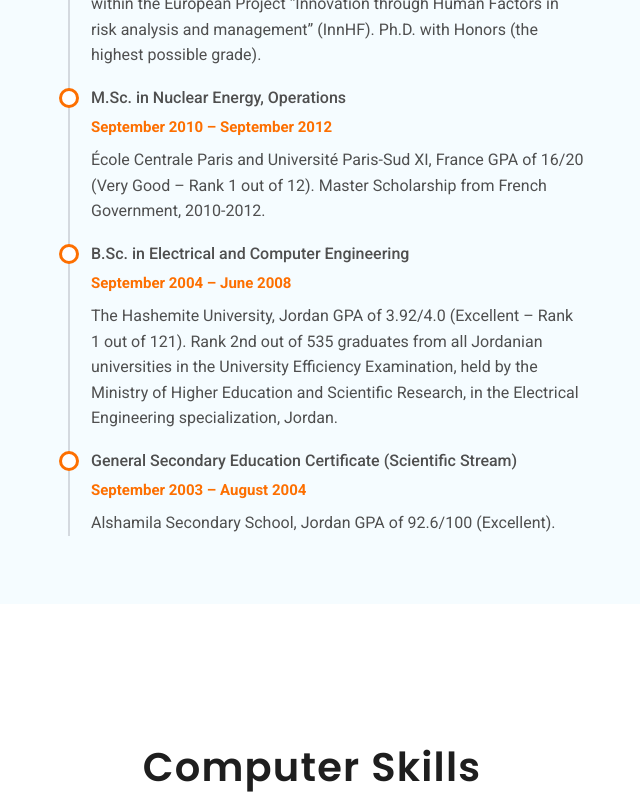
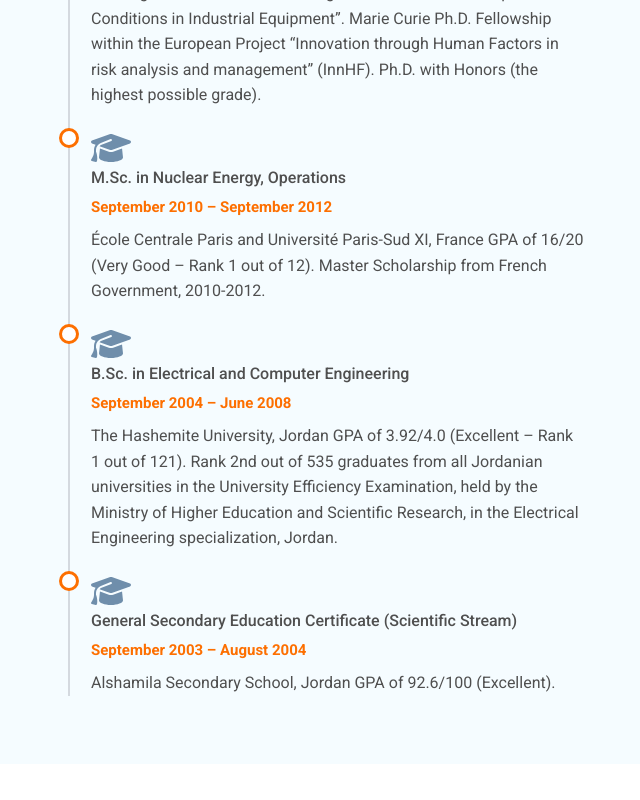
Before and after one commit to duhamjilani/portfolio_sameer, a React (Create React App) app: page /about in a window 1280 px wide. Shown: the part 1500-2300 px from the top of the page, without its empty margins (328-968 px from the left). Built offline with nearby package versions, Linux system fonts and the light colour scheme; no server answers.

Commit message:
with update cv button 29-11-2024

```diff
--- a/src/index.js
+++ b/src/index.js
@@ -6,7 +6,7 @@ import App from "./App";
 import { BrowserRouter } from "react-router-dom";
 import 'bootstrap/dist/css/bootstrap.min.css';
 import 'mdb-react-ui-kit/dist/css/mdb.min.css';
-// import '@fortawesome/fontawesome-free/css/all.min.css';
+//import '@fortawesome/fontawesome-free/css/all.min.css';
 import 'animate.css';
 
 
--- a/src/pages/About/About.jsx
+++ b/src/pages/About/About.jsx
@@ -10,7 +10,7 @@ import { SiLatex } from "react-icons/si";
 import windows from "../../assets/windows.png";
 import microsoft from "../../assets/microsoft.png";
 import { SiResearchgate } from "react-icons/si";
-import { FaGoogleScholar } from "react-icons/fa6";
+import { FaGoogleScholar,FaGraduationCap } from "react-icons/fa6";
 import { FaUniversity } from "react-icons/fa";
 import { Title } from "../../components/index";
 
@@ -197,13 +197,16 @@ const About = () => {
             <MDBCol md="6" offsetMd="3">
               <ul className="timeline-3">
                 <li>
-                  <MDBIcon
+                  {/* <MDBIcon
                     fas
                     icon="graduation-cap"
                     size="2x"
                     style={{ color: "rgba(0, 52, 102, 1)" }}
                     className="animate__animated animate__fadeIn animate__infinite animate__delay-2s"
-                  />
+                  /> */}
+                 <FaGraduationCap style={{ color: "rgba(0, 52, 102, 1)", fontSize: "40px" }}  className="animate__animated animate__fadeIn animate__infinite animate__delay-2s" />
+
+
                   <h6>Ph.D. in Energy and Nuclear Science and Technology</h6>
                   <div className="card-date">January 2013 – March 2016</div>
                   <p className="mt-2">
@@ -219,13 +222,8 @@ const About = () => {
                   </p>
                 </li>
                 <li>
-                  <MDBIcon
-                    fas
-                    icon="graduation-cap"
-                    size="2x"
-                    style={{ color: "rgba(0, 52, 102, 1)" }}
-                    className="animate__animated animate__fadeIn animate__infinite animate__delay-2s"
-                  />
+                <FaGraduationCap style={{ color: "rgba(0, 52, 102, 1)", fontSize: "40px" }}  className="animate__animated animate__fadeIn animate__infinite animate__delay-2s" />
+
                   <h6>M.Sc. in Nuclear Energy, Operations</h6>
                   <div className="card-date">
                     September 2010 – September 2012
@@ -237,13 +235,8 @@ const About = () => {
                   </p>
                 </li>
                 <li>
-                  <MDBIcon
-                    fas
-                    icon="graduation-cap"
-                    size="2x"
-                    style={{ color: "rgba(0, 52, 102, 1)" }}
-                    className="animate__animated animate__fadeIn animate__infinite animate__delay-2s"
-                  />
+                <FaGraduationCap style={{ color: "rgba(0, 52, 102, 1)", fontSize: "40px" }}  className="animate__animated animate__fadeIn animate__infinite animate__delay-2s" />
+
                   <h6>B.Sc. in Electrical and Computer Engineering</h6>
                   <div className="card-date">September 2004 – June 2008</div>
                   <p className="mt-2">
@@ -256,13 +249,8 @@ const About = () => {
                   </p>
                 </li>
                 <li>
-                  <MDBIcon
-                    fas
-                    icon="graduation-cap"
-                    size="2x"
-                    style={{ color: "rgba(0, 52, 102, 1)" }}
-                    className="animate__animated animate__fadeIn animate__infinite animate__delay-2s"
-                  />
+                <FaGraduationCap style={{ color: "rgba(0, 52, 102, 1)", fontSize: "40px" }}  className="animate__animated animate__fadeIn animate__infinite animate__delay-2s" />
+
                   <h6>
                     General Secondary Education Certificate (Scientific Stream)
                   </h6>
```
Also changed, not shown: 1 other file (tests, documents, lock files or other folders).
